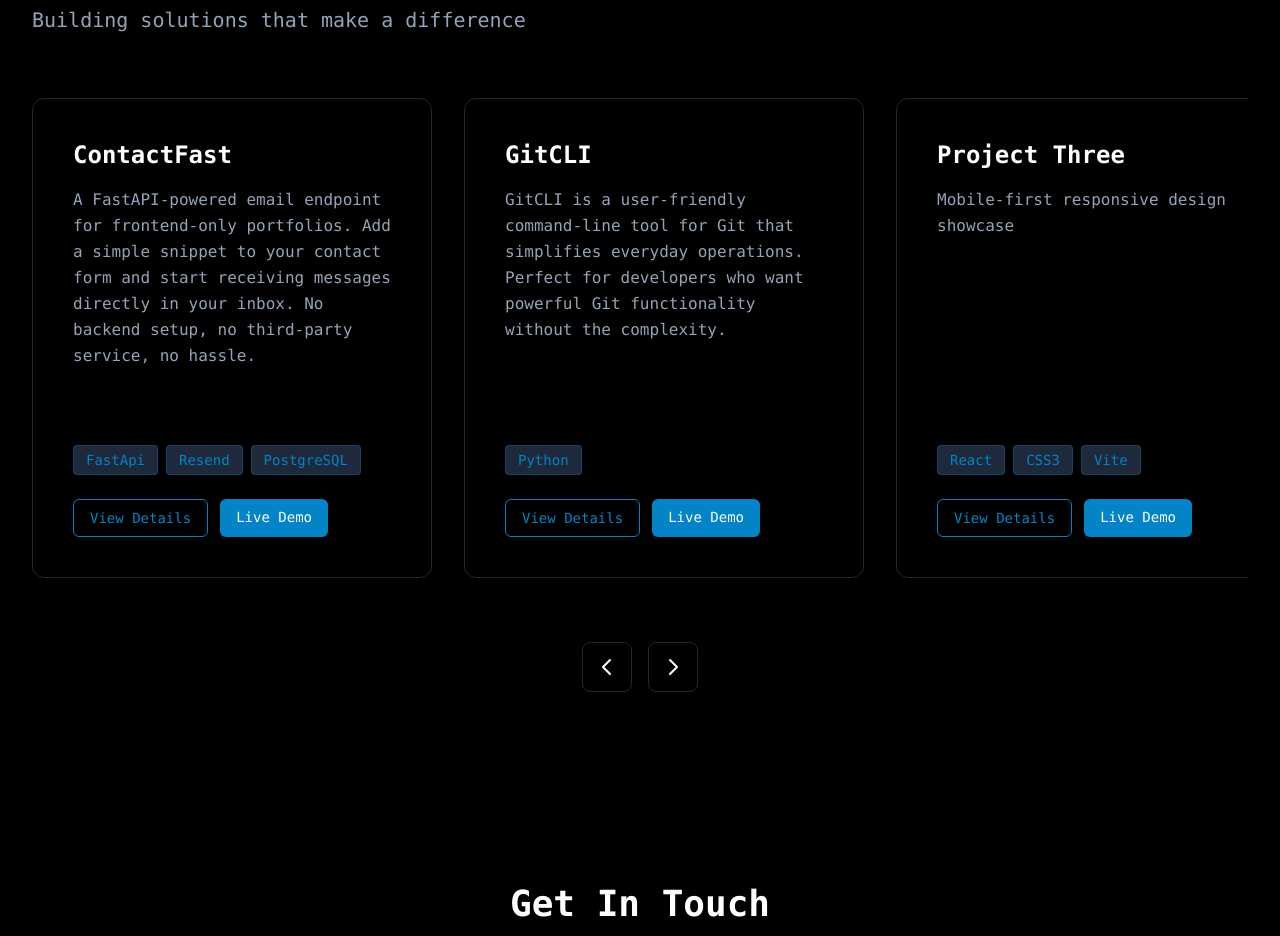
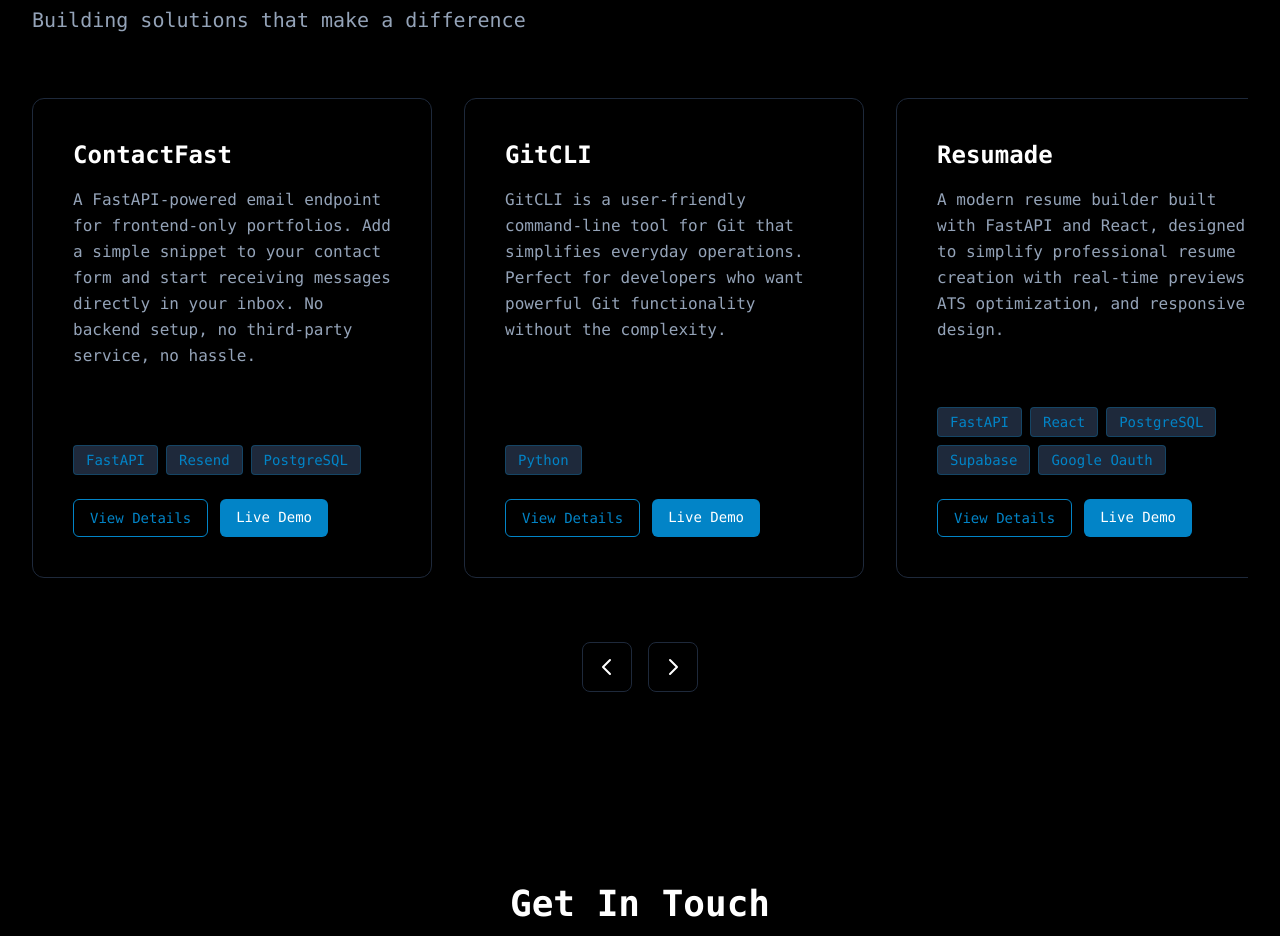
Before and after one commit to Adelodunpeter25/portfolio, a React (Vite) app in the folder portfolio-frontend/: page / in a window 1280 px wide. Shown: the part 3080-4016 px from the top of the page. Built offline with nearby package versions, Linux system fonts and the light colour scheme.

Commit message:
added more projects

```diff
--- a/portfolio-frontend/src/components/Terminal.tsx
+++ b/portfolio-frontend/src/components/Terminal.tsx
@@ -105,17 +105,18 @@ const commands: Record<string, string[]> = {
     '    Tech: Python',
     '    → https://github.com/Adelodunpeter25/GitCLI',
     '',
-    '[3] Project Three',
-    '    He created a mobile-first responsive design that',
-    '    adapts seamlessly across all device sizes.',
-    '    Tech: React, CSS3, Vite',
-    '    → github.com/Adelodunpeter25/project3',
+    '[3] Resumade',
+    '    He designed a clean, intuitive resume builder that removes complexity —',
+        'offering everyone free, seamless access to professional-grade resume crafting tools.',
+    '    Tech: FastAPI, React, PostgreSQL, Supabase, Google Oauth' ,
+    '    → https://github.com/Adelodunpeter25/Resumade',
     '',
-    '[4] Project Four',
-    '    This project demonstrates his API integration skills',
-    '    and data visualization capabilities.',
-    '    Tech: Python, FastAPI, Chart.js',
-    '    → github.com/Adelodunpeter25/project4',
+    '[4] Image-Processor-API',
+    '    A showcase of his backend development skills —',
+    '    creating a Flask-powered API that processes and transforms images',
+    '    turning complex data into clear visual results.',
+    '    Tech: Flask, Pillow, Supabase, PostgreSQL',
+    '    → https://github.com/Adelodunpeter25/image-processor-api',
     '',
     '[5] Project Five',
     '    An e-commerce platform with secure payment processing',
@@ -469,7 +470,7 @@ export default function Terminal() {
                     </div>
                   </button>
                 </div>
-                <span className="text-text-secondary text-sm ml-2">terminal</span>
+                <span className="text-text-secondary text-sm ml-2">Terminal</span>
               </div>
             </div>
 
--- a/portfolio-frontend/src/data.ts
+++ b/portfolio-frontend/src/data.ts
@@ -56,7 +56,7 @@ export const portfolioData = {
       id: "contactfast",
       title: "ContactFast",
       description: "A FastAPI-powered email endpoint for frontend-only portfolios. Add a simple snippet to your contact form and start receiving messages directly in your inbox. No backend setup, no third-party service, no hassle.",
-      tech: ["FastApi", "Resend", "PostgreSQL"],
+      tech: ["FastAPI", "Resend", "PostgreSQL"],
       link: "https://github.com/Adelodunpeter25/ContactFast",
       demo: "https://contact-fast.vercel.app",
       fullDescription: "ContactFast is a production-ready email service designed specifically for developers who want to add contact form functionality to their static sites without managing backend infrastructure. Built with FastAPI for high performance and reliability.",
@@ -77,7 +77,7 @@ export const portfolioData = {
       tech: ["Python"],
       link: "https://github.com/Adelodunpeter25/GitCLI",
       demo: "https://pypi.org/project/gitcli-automation/",
-      fullDescription: "A real-time collaborative application built with Node.js and MongoDB, featuring WebSocket connections for instant updates across multiple clients.",
+      fullDescription: "GitCLI is a user-friendly command-line tool designed to simplify everyday Git operations. It provides developers with a clean and intuitive interface to perform common Git tasks — such as committing, branching, pushing, and merging — without the overwhelming syntax or steep learning curve. Whether you’re a beginner learning Git or an experienced developer looking to speed up your workflow, GitCLI offers powerful Git functionality in a streamlined, hassle-free experience.",
       features: [
         "Tab completion in interactive mode",
         "Intuitive command structure",
@@ -89,37 +89,38 @@ export const portfolioData = {
       outcome: "No overwhelming GUI or dozens of commands — only what’s necessary. No memorization of complex flags or commands. Commands are intuitive, prompts guide the user",
     },
     {
-      id: "project-three",
-      title: "Project Three",
-      description: "Mobile-first responsive design showcase",
-      tech: ["React", "CSS3", "Vite"],
-      link: "https://github.com/Adelodunpeter25/project3",
-      demo: "https://project3-demo.com",
-      fullDescription: "A modern, mobile-first web application demonstrating advanced CSS techniques and responsive design patterns.",
+      id: "resumade",
+      title: "Resumade",
+      description: "A modern resume builder built with FastAPI and React, designed to simplify professional resume creation with real-time previews, ATS optimization, and responsive design.",
+      tech: ["FastAPI", "React", "PostgreSQL", "Supabase", "Google Oauth"],
+      link: "https://github.com/Adelodunpeter25/Resumade",
+      demo: "https://resumade.vercel.app",
+      fullDescription: "Resumade is a modern, web-based resume builder powered by FastAPI and React. It offers an intuitive, mobile-first experience for creating professional, ATS-friendly resumes with real-time editing, dynamic templates, and multi-format export options while retaining simplicity",
       features: [
-        "Fully responsive across all device sizes",
-        "CSS Grid and Flexbox layouts",
-        "Custom animations and transitions",
-        "Optimized for performance with Vite"
+        "Real-time resume editing with instant preview",
+        "Multiple modern, ATS-friendly templates",
+        "Export in PDF, DOCX, and TXT formats",
+        "Clean and intuitive interface designed for all users"
       ],
-      challenges: "Creating a consistent experience across different screen sizes while maintaining performance.",
-      outcome: "Achieved 95+ Lighthouse scores across all metrics with seamless mobile experience."
+      challenges: "Building a free and easy-to-use resume builder that anyone can use — even without design experience — while keeping it fast, modern, functional.",
+      outcome: "Created a simple yet powerful resume builder that helps users craft professional resumes effortlessly, making the resume-building process accessible to everyone.",
     },
     {
-      id: "project-four",
-      title: "Project Four",
-      description: "API integration and data visualization",
-      tech: ["Python", "FastAPI", "Chart.js"],
-      link: "https://github.com/Adelodunpeter25/project4",
-      fullDescription: "A data visualization dashboard that integrates multiple APIs to provide real-time insights through interactive charts and graphs.",
+      id: "image-processor-api",
+      title: "Image-Processor-API",
+      description: "A Flask-based image processing service with user authentication, image upload, background removal, and transformation capabilities.",
+      tech: ["Flask", "Pillow", "PostgreSQL", "Supabase"],
+      link: "https://github.com/Adelodunpeter25/image-processor-api",
+      demo: "https://image-forge.onrender.com",
+      fullDescription: "A powerful Flask-based image processing service that enables users to upload, remove backgrounds, and transform images in real time. Built with scalability and performance in mind, it showcases advanced backend logic, RESTful API design, and seamless integration with modern frontend technologies.",
       features: [
-        "Multiple API integrations",
-        "Interactive data visualizations",
-        "Real-time data updates",
-        "Export functionality for reports"
+        "User authentication and API Key authorization",
+        "Image upload and download functionality",
+        "Background removal using AI technology",
+        "Image transformation capabilities"
       ],
-      challenges: "Handling large datasets efficiently while maintaining smooth UI interactions.",
-      outcome: "Successfully processes and visualizes 10,000+ data points with smooth 60fps animations."
+      challenges: "Building an API that could process and handle image files efficiently while keeping response times fast and reliable.",
+      outcome: "Developed a robust Flask-based API that processes images quickly, ensuring smooth performance for any connected frontend or client application."
     },
     {
       id: "project-five",
```
